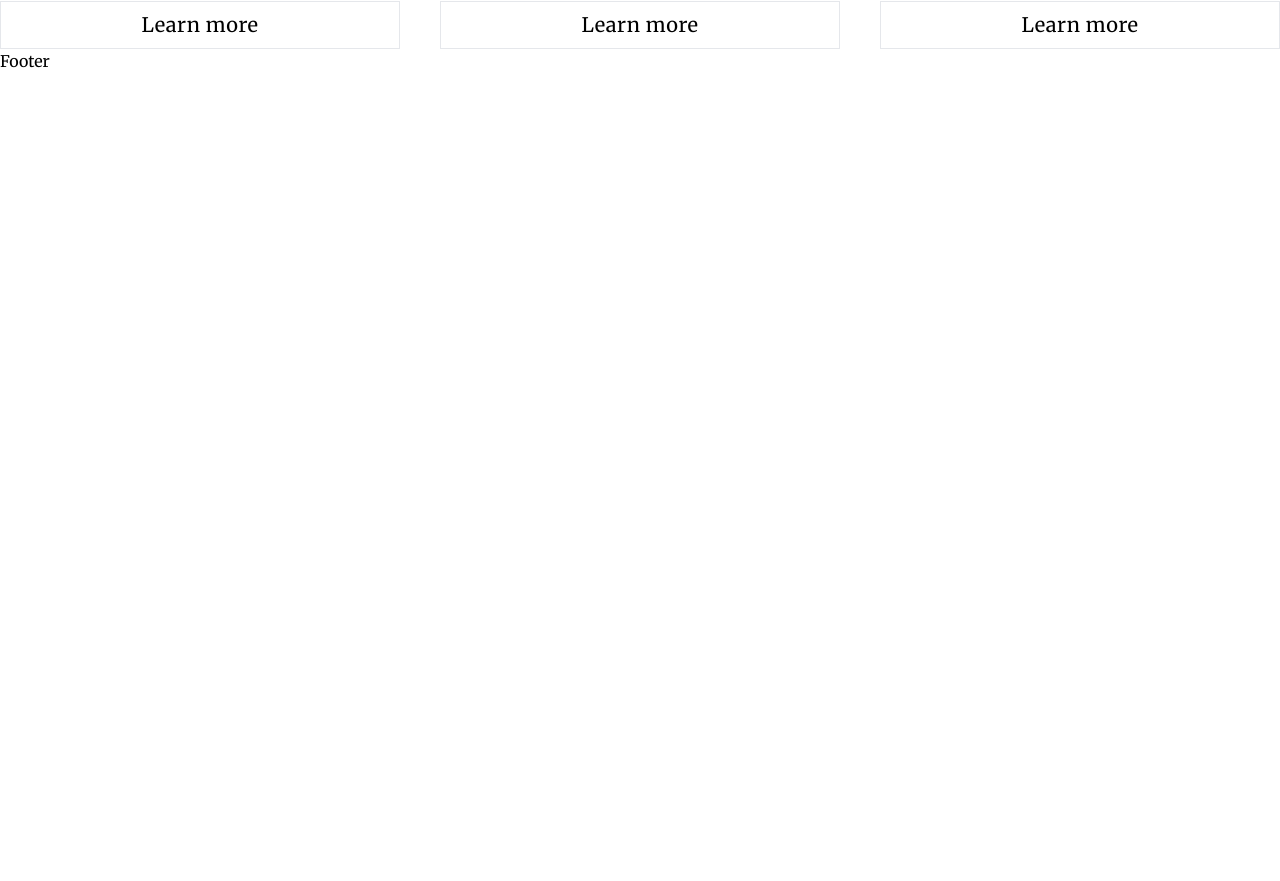
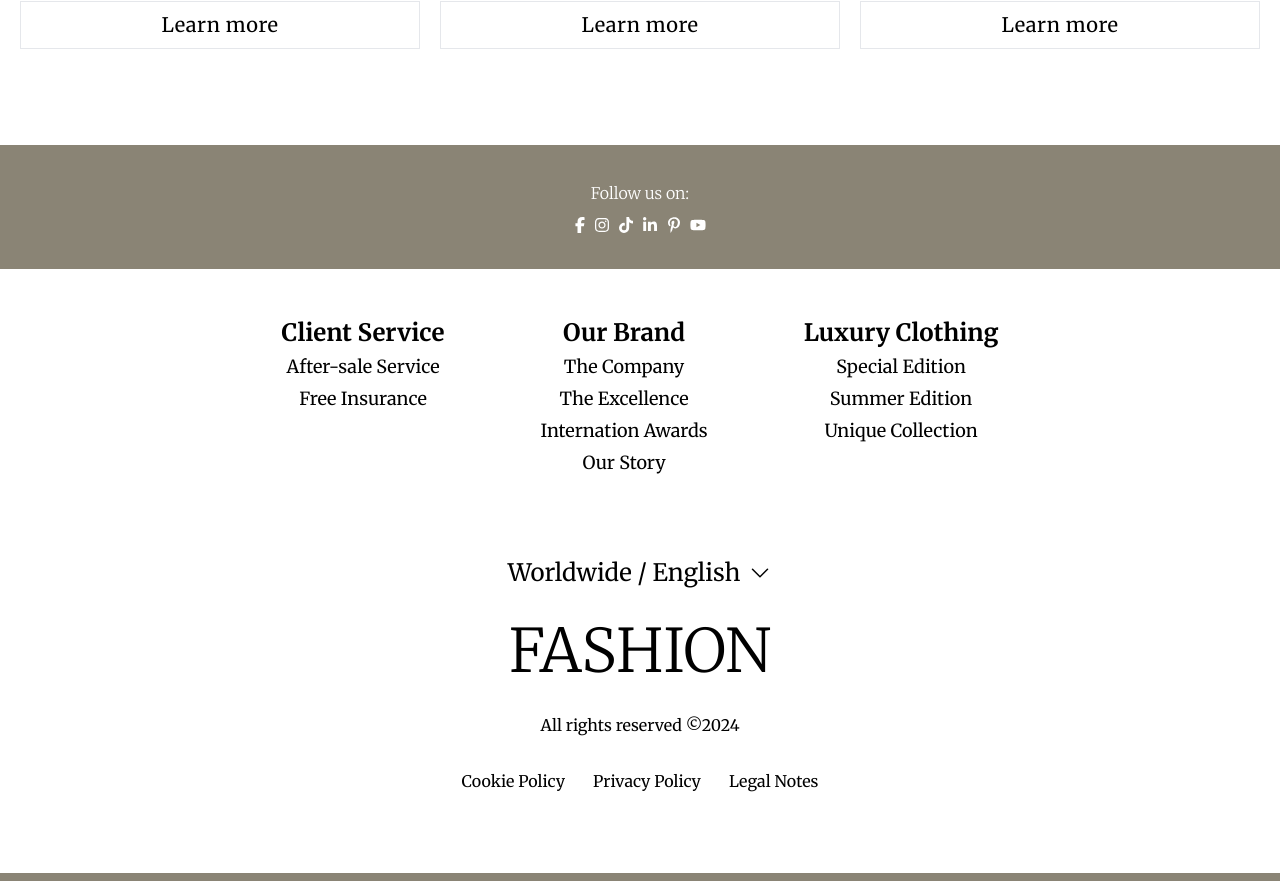
Before and after one commit to richardBoyer917/Fashion-eCommerce-Shop-in-React, a React (Vite) app: page / in a window 1280 px wide. Shown: the part 2303-3184 px from the top of the page. Before the commit the page ends 2376 px from the top, so only its background shows below. Built offline with nearby package versions, Linux system fonts and the light colour scheme.

Commit message:
home page main front end completed

```diff
--- a/src/components/Footer.tsx
+++ b/src/components/Footer.tsx
@@ -1,6 +1,46 @@
+import SocialMediaFooter from "./SocialMediaFooter";
+import { HiChevronDown } from "react-icons/hi2";
+
+
 const Footer = () => {
   return (
-    <div>Footer</div>
-  )
-}
-export default Footer
+    <>
+      <SocialMediaFooter />
+      <footer className="max-w-screen-2xl mx-auto border-b-8 border-secondaryBrown px-5 max-[400px]:px-3">
+        <div className="flex justify-center gap-24 text-center mt-12 max-[800px]:flex-col max-[800px]:gap-10">
+          <div className="flex flex-col gap-1">
+            <h3 className="text-2xl font-bold max-sm:text-xl">Client Service</h3>
+            <p className="text-lg max-sm:text-base">After-sale Service</p>
+            <p className="text-lg max-sm:text-base">Free Insurance</p>
+          </div>
+
+          <div className="flex flex-col gap-1">
+            <h3 className="text-2xl font-bold max-sm:text-xl">Our Brand</h3>
+            <p className="text-lg max-sm:text-base">The Company</p>
+            <p className="text-lg max-sm:text-base">The Excellence</p>
+            <p className="text-lg max-sm:text-base">Internation Awards</p>
+            <p className="text-lg max-sm:text-base">Our Story</p>
+          </div>
+
+          <div className="flex flex-col gap-1">
+            <h3 className="text-2xl font-bold max-sm:text-xl">Luxury Clothing</h3>
+            <p className="text-lg max-sm:text-base">Special Edition</p>
+            <p className="text-lg max-sm:text-base">Summer Edition</p>
+            <p className="text-lg max-sm:text-base">Unique Collection</p>
+          </div>
+        </div>
+        <div className="flex flex-col gap-8 my-20">
+          <p className="flex justify-center items-center text-2xl gap-2 max-sm:text-xl">Worldwide / English <HiChevronDown /></p>
+          <h2 className="text-6xl font-light text-center max-sm:text-5xl">FASHION</h2>
+          <p className="text-base text-center max-sm:text-sm">All rights reserved ©2024</p>
+          <ul className="flex justify-center items-center gap-7 text-base max-sm:text-sm max-[350px]:flex-col max-[350px]:gap-5">
+            <li>Cookie Policy</li>
+            <li>Privacy Policy</li>
+            <li>Legal Notes</li>
+          </ul>
+        </div>
+      </footer>
+    </>
+  );
+};
+export default Footer;
--- a/src/components/Header.tsx
+++ b/src/components/Header.tsx
@@ -6,13 +6,13 @@ import { HiOutlineShoppingBag } from "react-icons/hi2";
 
 const Header = () => {
   return (
-    <header className="max-w-screen-2xl flex justify-between items-center py-4 px-14 text-black mx-auto">
-      <HiBars3 className="text-2xl" />
-      <h2 className="text-4xl font-light tracking-[1.08px]">FASHION</h2>
-      <div className="flex gap-4 items-center">
-        <HiOutlineMagnifyingGlass className="text-2xl" />
-        <HiOutlineUser className="text-2xl" />
-        <HiOutlineShoppingBag className="text-2xl" />
+    <header className="max-w-screen-2xl flex justify-between items-center py-4 px-14 text-black mx-auto max-sm:px-5 max-[400px]:px-3">
+      <HiBars3 className="text-2xl max-sm:text-xl" />
+      <h2 className="text-4xl font-light tracking-[1.08px] max-sm:text-3xl max-[400px]:text-2xl">FASHION</h2>
+      <div className="flex gap-4 items-center max-sm:gap-2">
+        <HiOutlineMagnifyingGlass className="text-2xl max-sm:text-xl" />
+        <HiOutlineUser className="text-2xl max-sm:text-xl" />
+        <HiOutlineShoppingBag className="text-2xl max-sm:text-xl" />
       </div>
     </header>
   )
--- a/src/components/HomeCollectionFilter.tsx
+++ b/src/components/HomeCollectionFilter.tsx
@@ -1,8 +1,8 @@
 const HomeCollectionFilter = () => {
   return (
-    <div className="max-w-screen-2xl flex items-center justify-between mx-auto mt-24">
-      <h2 className="text-black text-5xl font-normal tracking-[1.56px]">Our Collection</h2>
-      <ul className="flex gap-8 items-center text-black text-2xl tracking-[0.72px]">
+    <div className="max-w-screen-2xl flex items-center justify-between mx-auto mt-24 max-lg:flex-col max-lg:gap-y-5">
+      <h2 className="text-black text-5xl font-normal tracking-[1.56px] max-sm:text-4xl">Our Collection</h2>
+      <ul className="flex gap-8 items-center text-black text-2xl tracking-[0.72px] max-sm:text-xl max-[450px]:text-lg max-[450px]:gap-2 max-[350px]:text-base">
         <li className="text-black cursor-pointer">All</li>
         <li className="text-secondaryBrown cursor-pointer">Tops</li>
         <li className="text-secondaryBrown cursor-pointer">Dresses</li>
--- /dev/null
+++ b/src/components/HomeCollectionSection.tsx
@@ -0,0 +1,12 @@
+import HomeCollectionFilter from "./HomeCollectionFilter";
+import ProductGrid from "./ProductGrid";
+
+const HomeCollectionSection = () => {
+  return (
+    <div className="px-5 max-[400px]:px-3">
+      <HomeCollectionFilter />
+      <ProductGrid />
+    </div>
+  );
+};
+export default HomeCollectionSection;
--- a/src/components/ProductGrid.tsx
+++ b/src/components/ProductGrid.tsx
@@ -2,8 +2,7 @@ import ProductItem from "./ProductItem"
 
 const ProductGrid = () => {
   return (
-    <div className="max-w-screen-2xl flex flex-wrap justify-between items-center gap-y-8 mx-auto mt-12">
-
+    <div className="max-w-screen-2xl flex flex-wrap justify-between items-center gap-y-8 mx-auto mt-12 max-xl:justify-start max-xl:gap-5">
         <ProductItem image="product image 1.jpg" title="Luxury Dress" category="Best-selling luxury clothing" price="$3500" />
         <ProductItem image="product image 2.jpg" title="Luxury Black Clothing" category="Best-selling luxury clothing" price="$1050" />
         <ProductItem image="product image 3.jpg" title="Luxury Blue Dress" category="Best-selling luxury clothing" price="$5000" />
--- /dev/null
+++ b/src/components/SocialMediaFooter.tsx
@@ -0,0 +1,24 @@
+import { FaFacebookF } from "react-icons/fa6";
+import { FaInstagram } from "react-icons/fa6";
+import { FaTiktok } from "react-icons/fa6";
+import { FaLinkedinIn } from "react-icons/fa6";
+import { FaPinterestP } from "react-icons/fa6";
+import { FaYoutube } from "react-icons/fa6";
+
+
+const SocialMediaFooter = () => {
+  return (
+    <div className="bg-secondaryBrown max-w-screen-2xl flex justify-center items-center flex-col mx-auto py-9 gap-3 mt-24 px-5 max-[400px]:px-3">
+      <p className="text-base text-white font-light">Follow us on:</p>
+      <div className="flex gap-2 text-white">
+        <FaFacebookF className="w-3" />
+        <FaInstagram className="w-4" />
+        <FaTiktok className="w-4" />
+        <FaLinkedinIn className="w-4" />
+        <FaPinterestP className="w-4" />
+        <FaYoutube className="w-4" />
+      </div>
+    </div>
+  )
+}
+export default SocialMediaFooter
--- a/src/components/index.ts
+++ b/src/components/index.ts
@@ -5,3 +5,5 @@ export { default as Button } from "./Button";
 export { default as HomeCollectionFilter } from "./HomeCollectionFilter";
 export { default as ProductItem } from "./ProductItem";
 export { default as ProductGrid } from "./ProductGrid";
+export { default as HomeCollectionSection } from "./HomeCollectionSection";
+export { default as SocialMediaFooter } from "./SocialMediaFooter";
--- a/src/pages/Landing.tsx
+++ b/src/pages/Landing.tsx
@@ -1,11 +1,10 @@
-import { Banner, HomeCollectionFilter, ProductGrid } from "../components";
+import { Banner, Footer, HomeCollectionSection } from "../components";
 
 const Landing = () => {
   return (
     <>
     <Banner />
-    <HomeCollectionFilter />
-    <ProductGrid />
+    <HomeCollectionSection />
     </>
   );
 };
```
